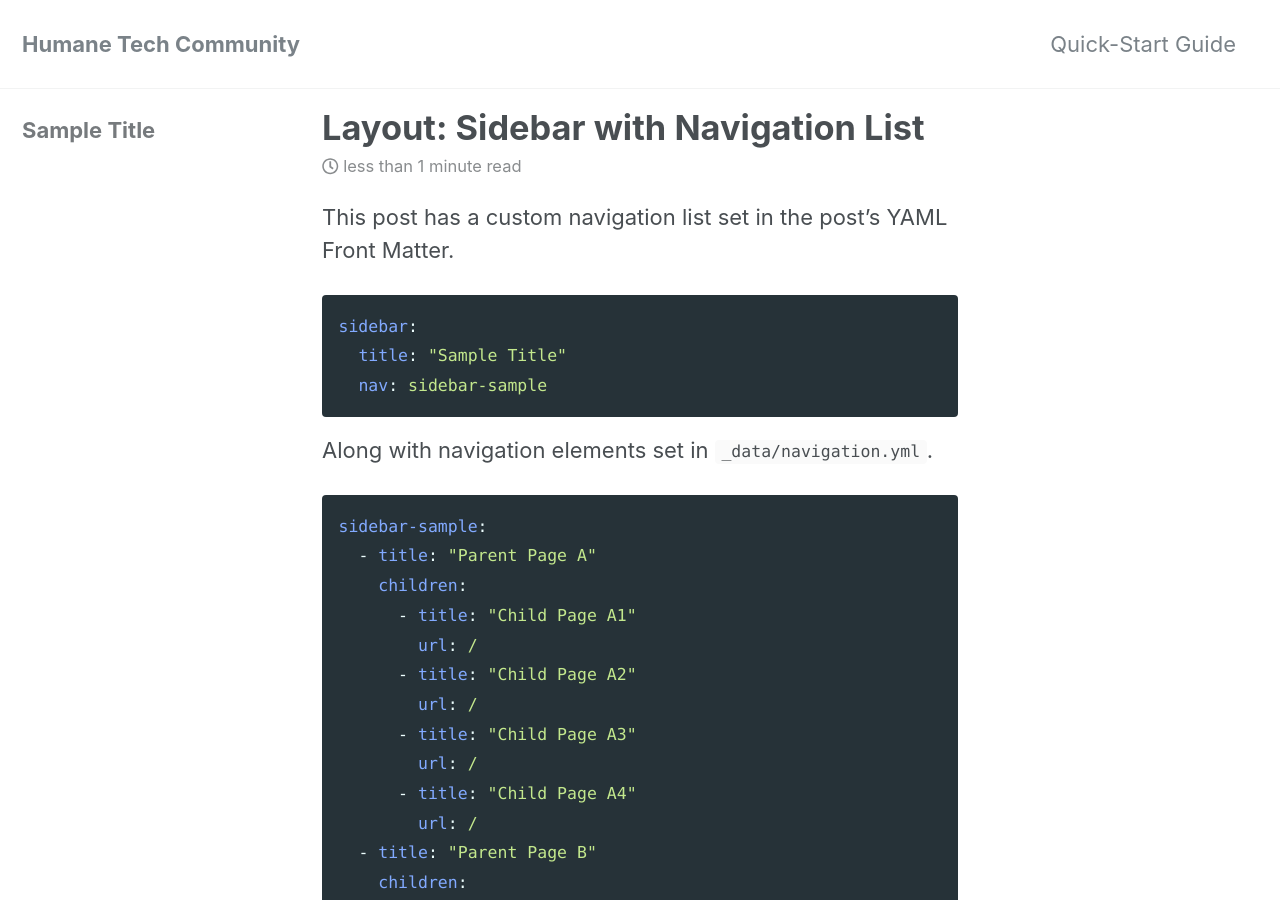
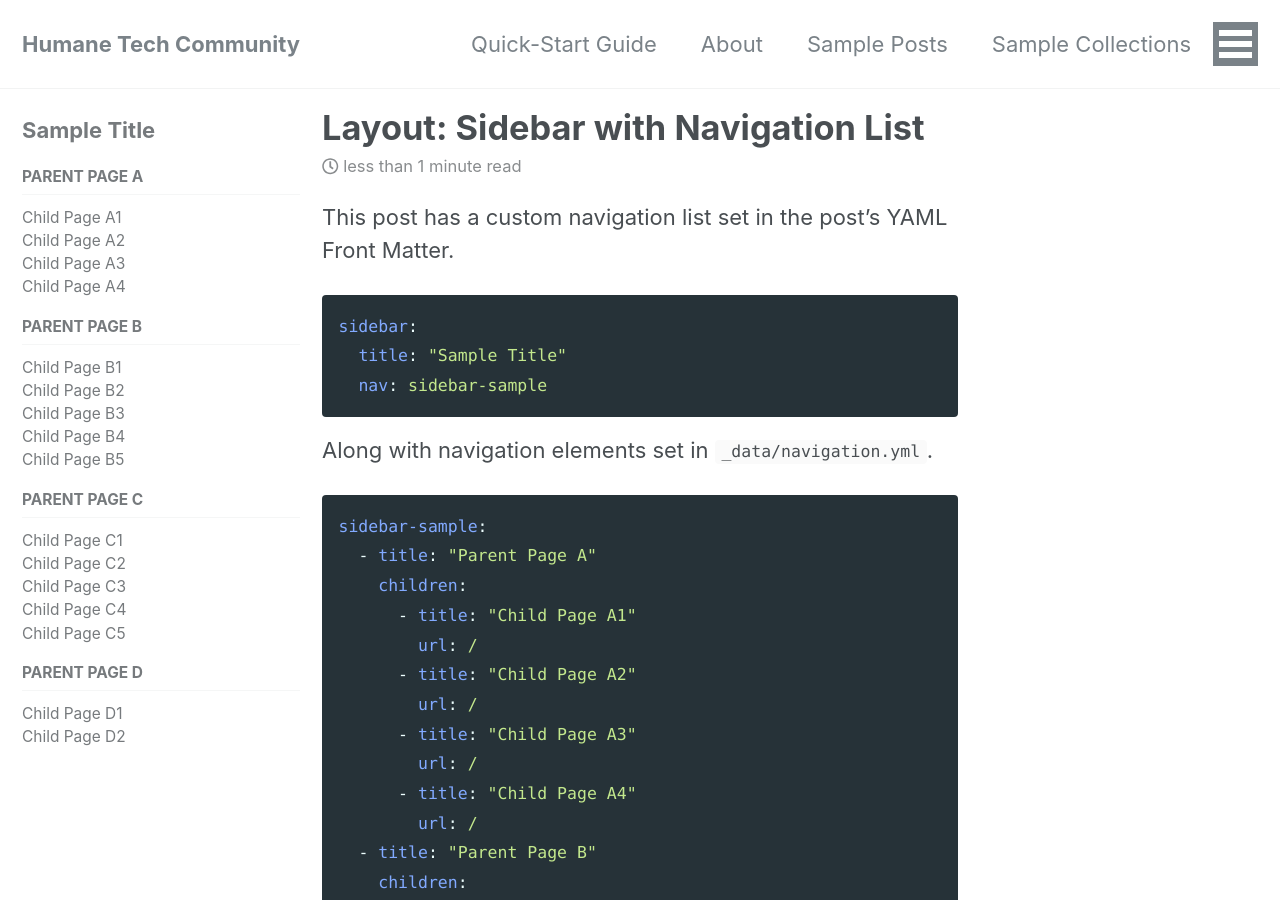
Before and after one commit to humanetech-community/community-hub, a Jekyll site: the page built from docs/_posts/2012-03-15-layout-sidebar-nav-list.md, in a window 1280 px wide and 900 px high. Built offline with Jekyll 4.4.1, drawn with Linux system fonts in a browser that asks for light colours; cached includes are drawn as plain includes; nearby versions of some CDN libraries.

Commit message:
Bootstrap site navigation from template

```diff
--- a/_data/navigation.yml
+++ b/_data/navigation.yml
@@ -1,12 +1,133 @@
+# example navigation
+foo:
+  - title: "Parent Link 1"
+    url: /parent-1-page-url/
+    children:
+      - title: "Child Link 1"
+        url: /child-1-page-url/
+      - title: "Child Link 2"
+        url: /child-2-page-url/
+  - title: "Parent Link 2"
+    url: /parent-2-page-url/
+    children:
+      - title: "Child Link 1"
+        url: /child-1-page-url/
+      - title: "Child Link 2"
+        url: /child-2-page-url/
+      - title: "Child Link 3"
+        url: /child-3-page-url/
+
+
 # main links
 main:
   - title: "Quick-Start Guide"
-    url: https://mmistakes.github.io/minimal-mistakes/docs/quick-start-guide/
-  # - title: "About"
-  #   url: https://mmistakes.github.io/minimal-mistakes/about/
-  # - title: "Sample Posts"
-  #   url: /year-archive/
-  # - title: "Sample Collections"
-  #   url: /collection-archive/
-  # - title: "Sitemap"
-  #   url: /sitemap/
+    url: /docs/quick-start-guide/
+  - title: "About"
+    url: /about/
+  - title: "Sample Posts"
+    url: /year-archive/
+  - title: "Sample Collections"
+    url: /collection-archive/
+  - title: "Terms &amp; Privacy Policy"
+    url: /terms/
+
+
+# documentation links
+docs:
+  - title: Getting Started
+    children:
+      - title: "Quick-Start Guide"
+        url: /docs/quick-start-guide/
+      - title: "Structure"
+        url: /docs/structure/
+      - title: "Installation"
+        url: /docs/installation/
+      - title: "Upgrading"
+        url: /docs/upgrading/
+  - title: Customization
+    children:
+      - title: "Configuration"
+        url: /docs/configuration/
+      - title: "Overriding Theme Defaults"
+        url: /docs/overriding-theme-defaults/
+      - title: "Navigation"
+        url: /docs/navigation/
+      - title: "UI Text"
+        url: /docs/ui-text/
+      - title: "Authors"
+        url: /docs/authors/
+      - title: "Layouts"
+        url: /docs/layouts/
+  - title: Content
+    children:
+      - title: "Working with Posts"
+        url: /docs/posts/
+      - title: "Working with Pages"
+        url: /docs/pages/
+      - title: "Working with Collections"
+        url: /docs/collections/
+      - title: "Helpers"
+        url: /docs/helpers/
+      - title: "Utility Classes"
+        url: /docs/utility-classes/
+  - title: Extras
+    children:
+      - title: "Stylesheets"
+        url: /docs/stylesheets/
+      - title: "JavaScript"
+        url: /docs/javascript/
+  - title: Meta
+    children:
+      - title: "History"
+        url: /docs/history/
+      - title: "Contributing"
+        url: /docs/contributing/
+      - title: "Old 2.2 Docs"
+        url: /docs/docs-2-2/
+      - title: "License"
+        url: /docs/license/
+      - title: "Terms &amp; Privacy Policy"
+        url: /terms/
+
+# sidebar navigation list sample
+sidebar-sample:
+  - title: "Parent Page A"
+    children:
+      - title: "Child Page A1"
+        url: /
+      - title: "Child Page A2"
+        url: /
+      - title: "Child Page A3"
+        url: /
+      - title: "Child Page A4"
+        url: /
+  - title: "Parent Page B"
+    children:
+      - title: "Child Page B1"
+        url: /
+      - title: "Child Page B2"
+        url: /
+      - title: "Child Page B3"
+        url: /
+      - title: "Child Page B4"
+        url: /
+      - title: "Child Page B5"
+        url: /
+  - title: "Parent Page C"
+    children:
+      - title: "Child Page C1"
+        url: /
+      - title: "Child Page C2"
+        url: /
+      - title: "Child Page C3"
+        url: /
+      - title: "Child Page C4"
+        url: /
+      - title: "Child Page C5"
+        url: /
+  - title: "Parent Page D"
+    children:
+      - title: "Child Page D1"
+        url: /
+      - title: "Child Page D2"
+        url: /
```
